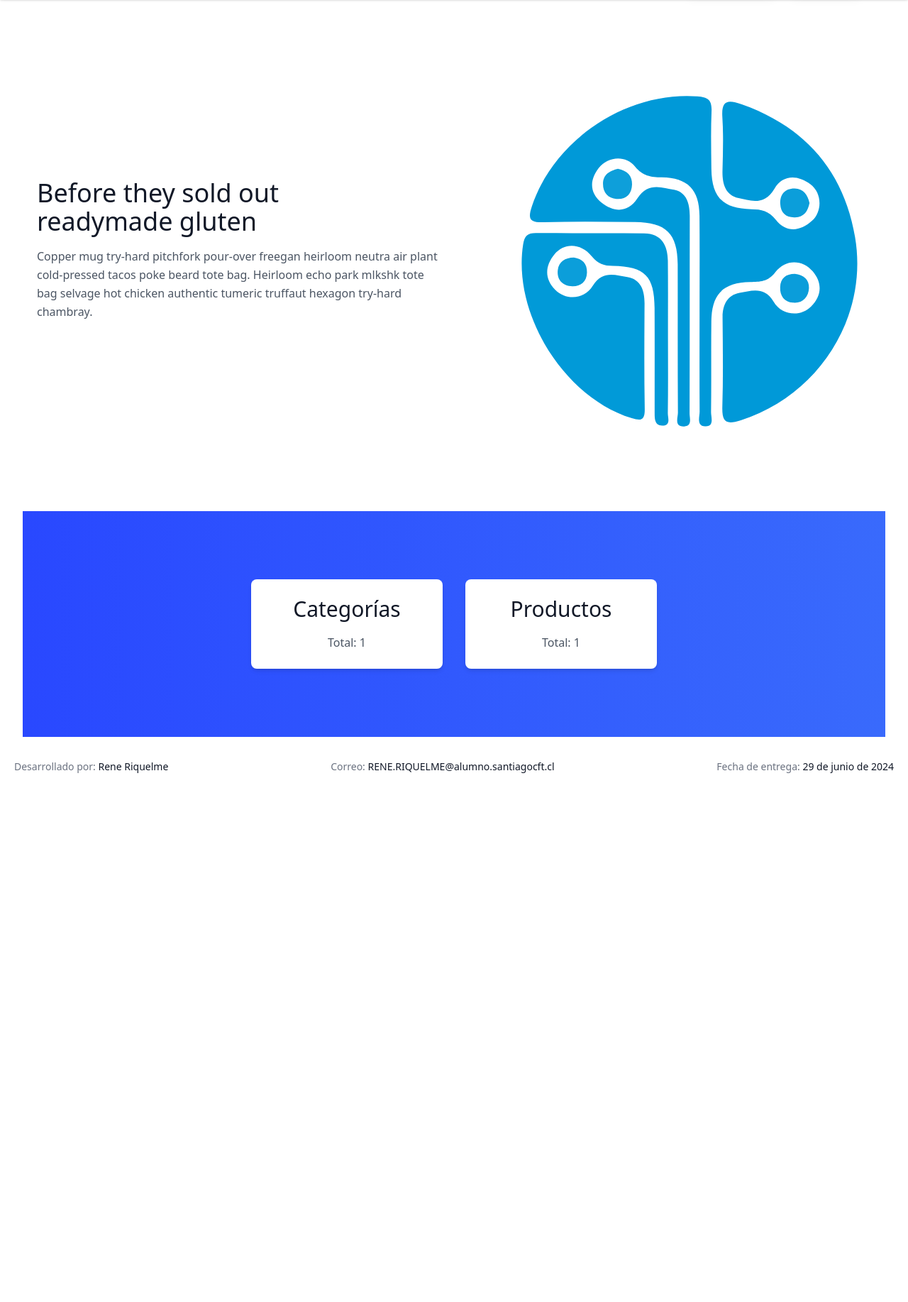
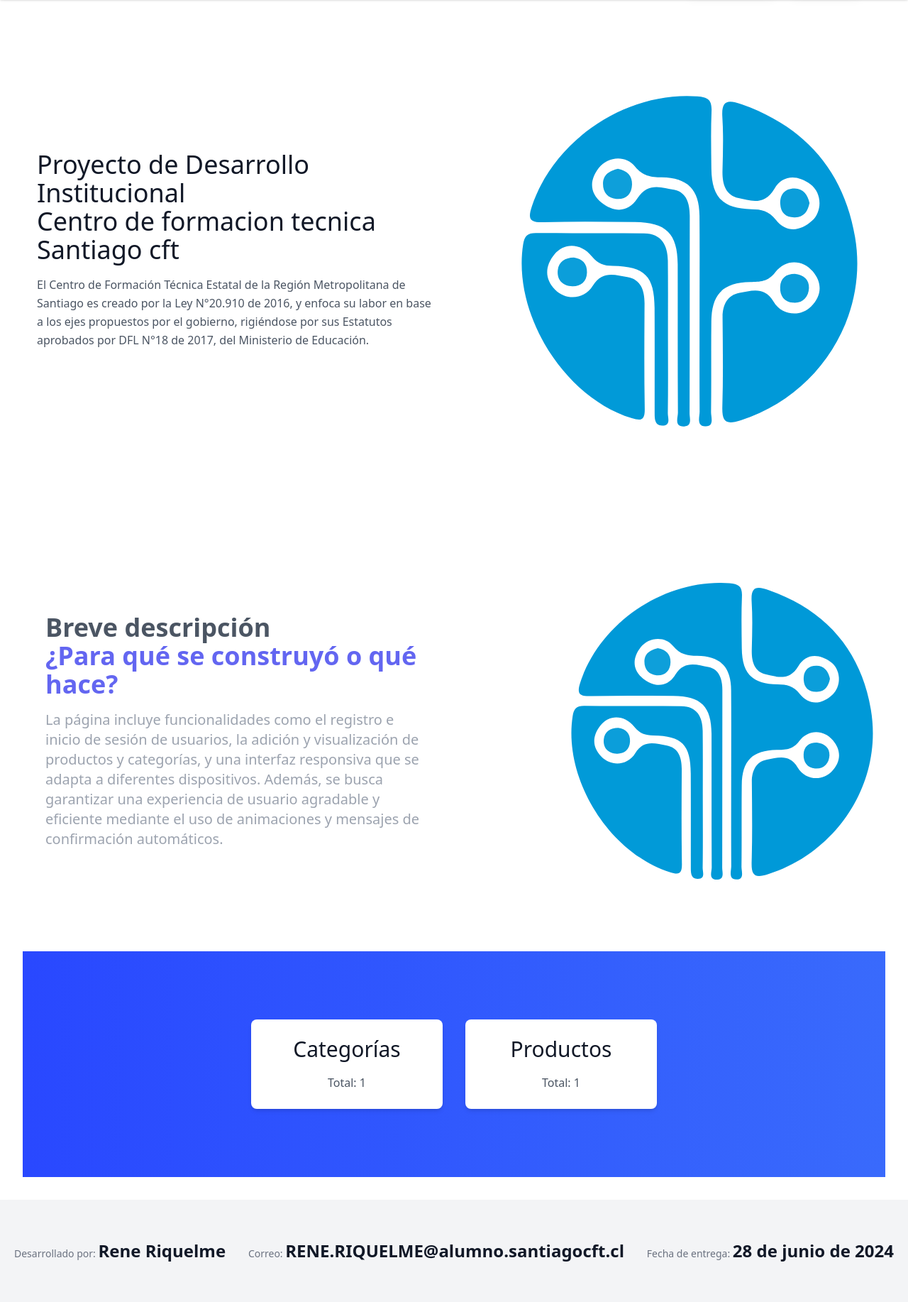
Before and after one commit to renex10/pythonDjangoExamen3, a Django app: template webapp/templates/webapp/index.html in a window 1280 px wide. Shown: the part 64-1898 px from the top of the page at 71% size. Before the commit the page ends 1153 px from the top, so only its background shows below. Run offline with Django 5.2, Linux system fonts and the light colour scheme; the template is opened without the code that fills it: most values are stand-ins (such as "Sample title", 1, 10 or a date in 2020); parts of the project's set-up code (start-up, migrations or seed data) failed here and were passed over; some libraries are stand-ins or nearby versions.

Commit message:
creacion modo responsivo

```diff
--- a/webapp/models.py
+++ b/webapp/models.py
@@ -6,7 +6,7 @@ from django.db import models
 class Categoria(models.Model):
     id_categoria = models.AutoField(primary_key=True)
     nombre = models.CharField(max_length=50)
-    descripcion = models.CharField(max_length=255)  # Cambia 255 a cualquier longitud que desees
+    descripcion = models.CharField(max_length=255)
 
     def __str__(self):
         return self.nombre
--- a/webapp/templates/webapp/base.html
+++ b/webapp/templates/webapp/base.html
@@ -75,22 +75,31 @@
         {% endblock %}
     </main>
 
-    <footer class="text-gray-600 body-font">
-        <div class="container px-5 py-8 mx-auto flex items-center justify-between">
-            <div class="text-sm text-gray-500">Desarrollado por:
-                <span class="text-gray-900">Rene Riquelme</span>
+
+
+    <script src="{% static 'front/js/toogle.js' %}"></script>
+    {% block extrajs %}
+    {% endblock %}
+    <footer class="text-gray-600 body-font bg-gray-100 shadow-lg py-6 mt-8">
+        <div class="container px-5 py-8 mx-auto flex flex-col sm:flex-row items-center justify-between">
+            <div class="text-center sm:text-left">
+                <div class="text-sm text-gray-500">Desarrollado por:
+                    <span class="text-gray-900 font-bold text-xl sm:text-2xl">Rene Riquelme</span>
+                </div>
             </div>
-            <div class="text-sm text-gray-500">Correo:
-                <a href="mailto:correo@institucional.com" class="text-gray-900">RENE.RIQUELME@alumno.santiagocft.cl</a>
+            <div class="text-center sm:text-left mt-4 sm:mt-0">
+                <div class="text-sm text-gray-500">Correo:
+                    <a href="mailto:correo@institucional.com" class="text-gray-900 font-bold text-xl sm:text-2xl">RENE.RIQUELME@alumno.santiagocft.cl</a>
+                </div>
             </div>
-            <div class="text-sm text-gray-500">Fecha de entrega:
-                <span class="text-gray-900">29 de junio de 2024</span>
+            <div class="text-center sm:text-left mt-4 sm:mt-0">
+                <div class="text-sm text-gray-500">Fecha de entrega:
+                    <span class="text-gray-900 font-bold text-xl sm:text-2xl">28 de junio de 2024</span>
+                </div>
             </div>
         </div>
     </footer>
 
-    <script src="{% static 'front/js/toogle.js' %}"></script>
-    {% block extrajs %}
-    {% endblock %}
+
 </body>
 </html>
--- a/webapp/templates/webapp/index.html
+++ b/webapp/templates/webapp/index.html
@@ -9,22 +9,38 @@
 <section class="text-gray-600 body-font">
     <div class="container mx-auto flex px-5 py-24 md:flex-row flex-col items-center">
         <div class="lg:flex-grow md:w-1/2 lg:pr-24 md:pr-16 flex flex-col md:items-start md:text-left mb-16 md:mb-0 items-center text-center">
-            <h1 class="title-font sm:text-4xl text-3xl mb-4 font-medium text-gray-900">Before they sold out
-                <br class="hidden lg:inline-block">readymade gluten
+            <h1 class="title-font sm:text-4xl text-3xl mb-4 font-medium text-gray-900">Proyecto de Desarrollo Institucional
+                <br class="hidden lg:inline-block">Centro de formacion tecnica Santiago cft
             </h1>
-            <p class="mb-8 leading-relaxed">Copper mug try-hard pitchfork pour-over freegan heirloom neutra air
-                plant
-                cold-pressed tacos poke beard tote bag. Heirloom echo park mlkshk tote bag selvage hot chicken
-                authentic
-                tumeric truffaut hexagon try-hard chambray.</p>
+            <p class="mb-8 leading-relaxed">El Centro de Formación Técnica Estatal de la Región Metropolitana de Santiago es creado por la Ley N°20.910 de 2016, y enfoca su labor en base a los ejes propuestos por el gobierno, rigiéndose por
+                sus Estatutos aprobados por DFL N°18 de 2017, del Ministerio de Educación.</p>
         </div>
         <div class="lg:max-w-lg lg:w-full md:w-1/2 w-5/6">
             <img class="object-cover object-center rounded" alt="hero" src="{% static 'front/img/fav.svg' %}">
         </div>
     </div>
 </section>
+<div class="bg-white overflow-hidden relative mt-20 flex flex-col lg:flex-row">
+    <div class="w-full lg:w-1/2 py-12 px-4 sm:px-6 lg:py-16 lg:px-8 z-20 text-start">
+        <h2 class="text-3xl font-extrabold text-black dark:text-white sm:text-4xl">
+            <span class="block text-gray-600">
+                Breve descripción
+            </span>
+            <span class="block text-indigo-500">
+                ¿Para qué se construyó o qué hace?
+            </span>
+        </h2>
+        <p class="text-xl mt-4 text-gray-400">
+            La página incluye funcionalidades como el registro e inicio de sesión de usuarios, la adición y visualización de productos y categorías, y una interfaz responsiva que se adapta a diferentes dispositivos. Además, se busca garantizar una experiencia de usuario agradable y
+            eficiente mediante el uso de animaciones y mensajes de confirmación automáticos.
+        </p>
+    </div>
+    <div class="w-full lg:w-1/2 relative">
+        <img src="{% static 'front/img/fav.svg' %}" class="hidden lg:block absolute top-0 right-0 h-full max-w-full lg:max-w-1/2"/>
+    </div>
+</div>
 
-<section class="text-gray-600 body-font info">
+<section class="text-gray-600 body-font info mt-20">
     <div class="container px-5 py-24 mx-auto">
         <div class="flex flex-wrap -m-4 justify-center">
             <div class="p-4 lg:w-1/4 sm:w-1/2 w-full">
@@ -42,4 +58,9 @@
         </div>
     </div>
 </section>
+
+
+
+
+
 {% endblock %}
--- a/webapp/urls.py
+++ b/webapp/urls.py
@@ -12,5 +12,4 @@ urlpatterns = [
     path('editar_producto/<int:id_producto>/', views.editar_producto, name='editar_producto'),
     path('registrar/', views.registrar_usuario, name='registrar'),
     path('iniciar/', views.iniciar_sesion, name='iniciar_sesion'),
-    path('cerrar/', views.cerrar_sesion, name='cerrar_sesion'),  # Añade una URL para cerrar sesión si no existe
-]
+    path('cerrar/', views.cerrar_sesion, name='cerrar_sesion'),
```
Also changed, not shown: webapp/views.py (+5 -6 lines), db.sqlite3.
